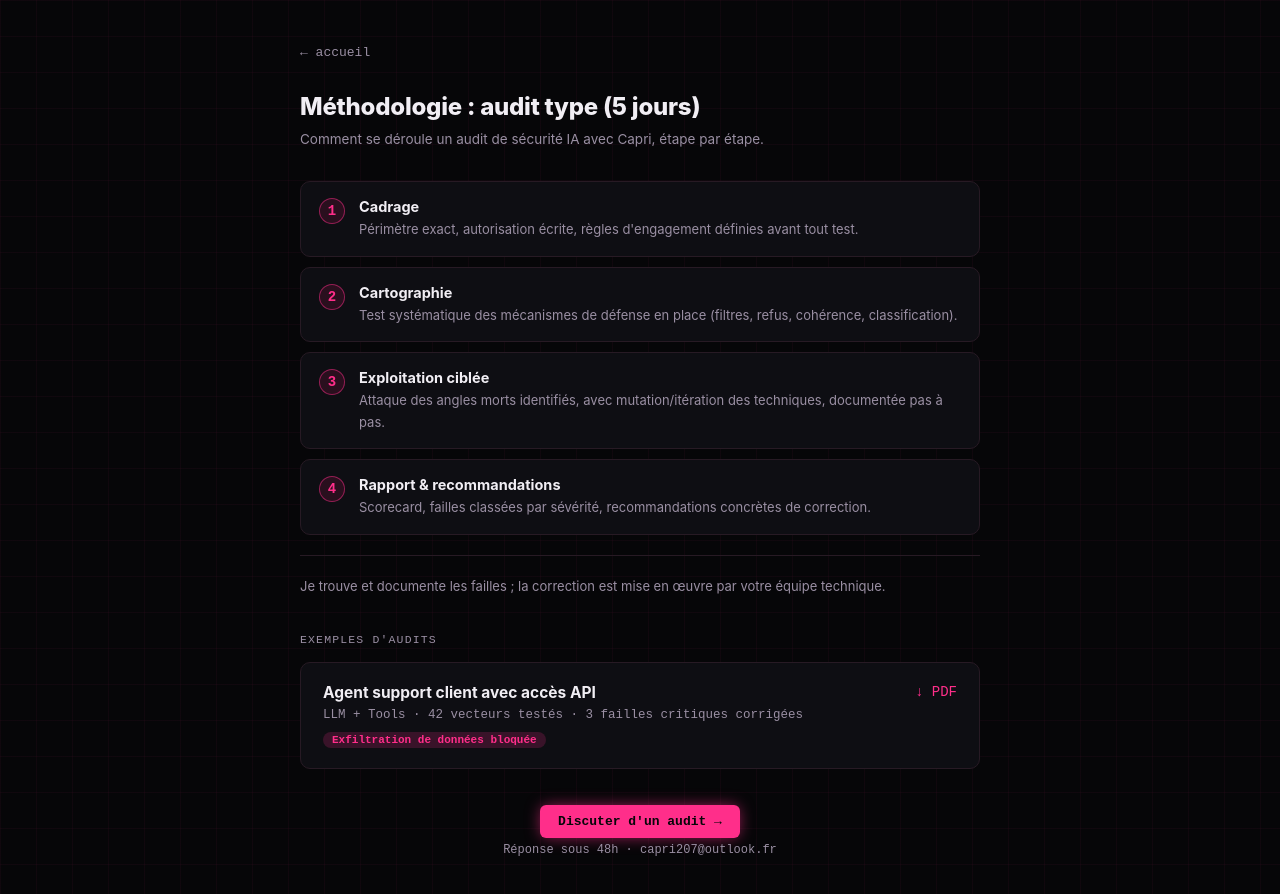
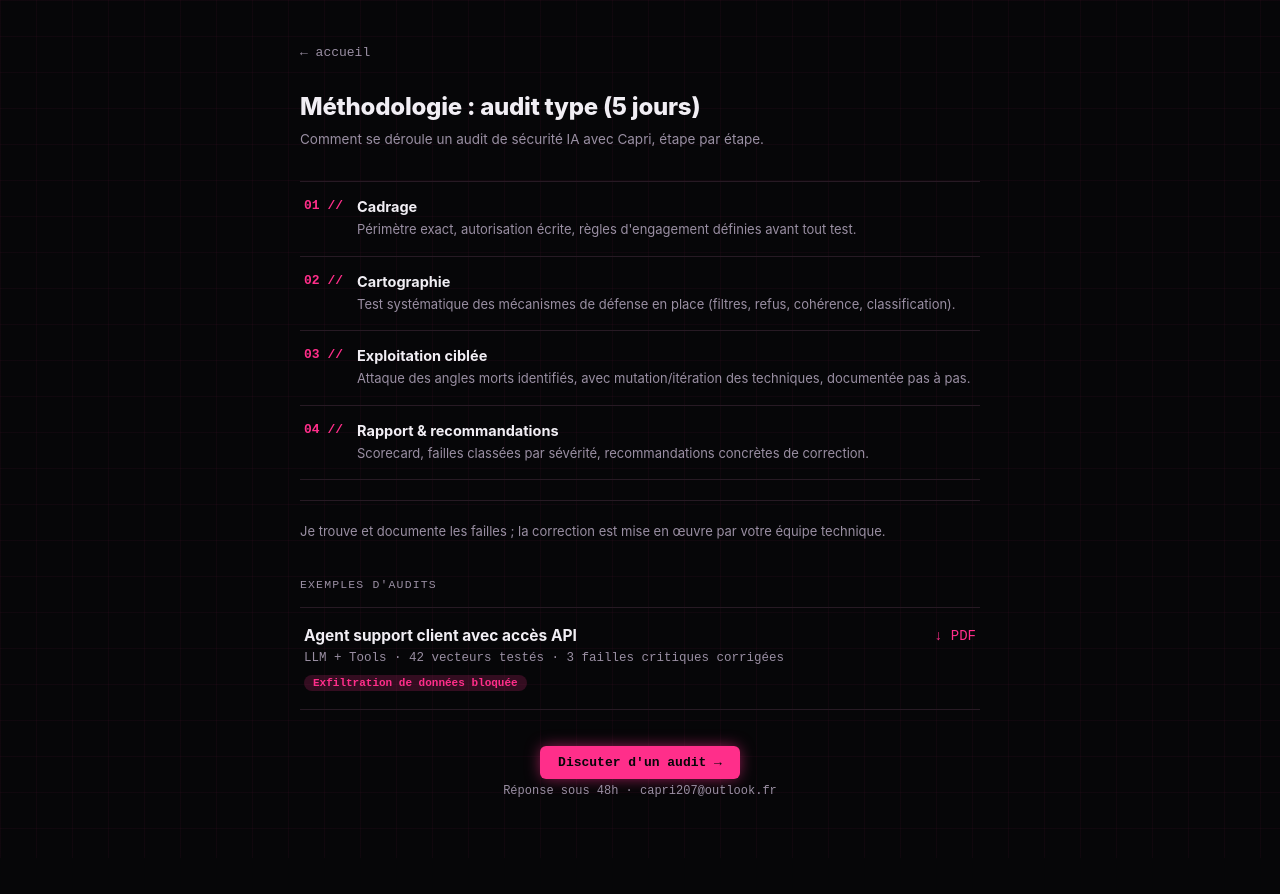
Before and after one commit to caprisecurity/ai-security-writeups, a plain HTML site: page audit.html in a window 1280 px wide. After the commit the page ends 858 px from the top, so only its background shows below. Drawn offline with Linux system fonts and the light colour scheme.

Commit message:
Switch content blocks to a terminal-style layout
Replace rounded cards with thin separators and 01// 02// numbering on
the methodology steps, the audit example card, and the bug bounty
links list. Keeps the existing black/neon identity, avatar, and CTA
buttons untouched.

Co-Authored-By: Claude Sonnet 5 <noreply@anthropic.com>
Claude-Session: https://claude.ai/code/session_01FapU4n86NQD6x3Y7eZTtFT

```diff
--- a/audit.html
+++ b/audit.html
@@ -28,17 +28,18 @@ body{
 h1{font-size:24px; font-weight:800; margin:0 0 8px; letter-spacing:-0.01em}
 .sub{font-size:13.5px; color:var(--fg-muted); margin:0 0 32px; line-height:1.5}
 
-.methodo-steps{display:flex; flex-direction:column; gap:10px}
-.methodo-step{display:flex; gap:14px; align-items:flex-start; background:var(--panel); border:1px solid var(--border); border-radius:10px; padding:16px 18px}
-.methodo-step .num{font-family:var(--font-mono); font-weight:700; color:var(--accent); font-size:14px; flex:none; width:26px; height:26px; border-radius:50%; background:var(--accent-soft); border:1px solid color-mix(in srgb, var(--accent) 50%, transparent); display:flex; align-items:center; justify-content:center}
+.methodo-steps{display:flex; flex-direction:column}
+.methodo-step{display:flex; gap:14px; align-items:flex-start; border-top:1px solid var(--border); padding:16px 4px}
+.methodo-steps .methodo-step:last-child{border-bottom:1px solid var(--border)}
+.methodo-step .num{font-family:var(--font-mono); font-weight:700; color:var(--accent); font-size:13px; flex:none}
 .methodo-step .txt b{font-size:14.5px; display:block; margin-bottom:3px}
 .methodo-step .txt span{font-size:13px; color:var(--fg-muted); line-height:1.5}
 
 .methodo-note{font-size:13px; color:var(--fg-muted); margin-top:20px; line-height:1.6; border-top:1px solid var(--border); padding-top:20px}
 
 .label{font-family:var(--font-mono); font-size:11.5px; text-transform:uppercase; letter-spacing:.1em; color:var(--fg-muted); margin:36px 0 16px}
-.audit-card{display:block; background:var(--panel); border:1px solid var(--border); border-radius:10px; padding:20px 22px; text-decoration:none; color:var(--fg); margin-bottom:12px; transition:border-color .15s ease, transform .15s ease}
-.audit-card:hover{border-color:var(--accent); transform:translateY(-2px)}
+.audit-card{display:block; border-top:1px solid var(--border); border-bottom:1px solid var(--border); padding:18px 4px; text-decoration:none; color:var(--fg); margin-bottom:12px; transition:color .15s ease}
+.audit-card:hover{color:var(--accent)}
 .audit-card .row1{display:flex; justify-content:space-between; align-items:center; gap:12px}
 .audit-card .title{font-size:15.5px; font-weight:700}
 .audit-card .arrow{color:var(--accent); font-family:var(--font-mono); font-size:14px; flex:none}
@@ -49,11 +50,6 @@ footer{margin-top:40px; text-align:center}
 footer a{font-family:var(--font-mono); font-size:13px; font-weight:700; color:#060608; background:var(--accent); padding:9px 18px; border-radius:6px; text-decoration:none; box-shadow:0 0 16px -2px color-mix(in srgb, var(--accent) 70%, transparent); transition:transform .15s ease, opacity .15s ease}
 footer a:hover{transform:translateY(-2px); opacity:.92}
 .contact-note{font-size:12px; color:var(--fg-muted); font-family:var(--font-mono); margin-top:14px}
-
-
-footer.legal{text-align:center; padding:40px 0 10px}
-footer.legal a{font-family:var(--font-mono); font-size:11px; color:#5a5460; text-decoration:none}
-footer.legal a:hover{color:var(--fg-muted)}
 </style>
 </head>
 <body>
@@ -65,10 +61,10 @@ footer.legal a:hover{color:var(--fg-muted)}
   <p class="sub">Comment se déroule un audit de sécurité IA avec Capri, étape par étape.</p>
 
   <div class="methodo-steps">
-    <div class="methodo-step"><div class="num">1</div><div class="txt"><b>Cadrage</b><span>Périmètre exact, autorisation écrite, règles d'engagement définies avant tout test.</span></div></div>
-    <div class="methodo-step"><div class="num">2</div><div class="txt"><b>Cartographie</b><span>Test systématique des mécanismes de défense en place (filtres, refus, cohérence, classification).</span></div></div>
-    <div class="methodo-step"><div class="num">3</div><div class="txt"><b>Exploitation ciblée</b><span>Attaque des angles morts identifiés, avec mutation/itération des techniques, documentée pas à pas.</span></div></div>
-    <div class="methodo-step"><div class="num">4</div><div class="txt"><b>Rapport & recommandations</b><span>Scorecard, failles classées par sévérité, recommandations concrètes de correction.</span></div></div>
+    <div class="methodo-step"><div class="num">01 //</div><div class="txt"><b>Cadrage</b><span>Périmètre exact, autorisation écrite, règles d'engagement définies avant tout test.</span></div></div>
+    <div class="methodo-step"><div class="num">02 //</div><div class="txt"><b>Cartographie</b><span>Test systématique des mécanismes de défense en place (filtres, refus, cohérence, classification).</span></div></div>
+    <div class="methodo-step"><div class="num">03 //</div><div class="txt"><b>Exploitation ciblée</b><span>Attaque des angles morts identifiés, avec mutation/itération des techniques, documentée pas à pas.</span></div></div>
+    <div class="methodo-step"><div class="num">04 //</div><div class="txt"><b>Rapport & recommandations</b><span>Scorecard, failles classées par sévérité, recommandations concrètes de correction.</span></div></div>
   </div>
 
   <div class="methodo-note">Je trouve et documente les failles ; la correction est mise en œuvre par votre équipe technique.</div>
```
Also changed, not shown: bugbounty.html (+14 -8 lines).
